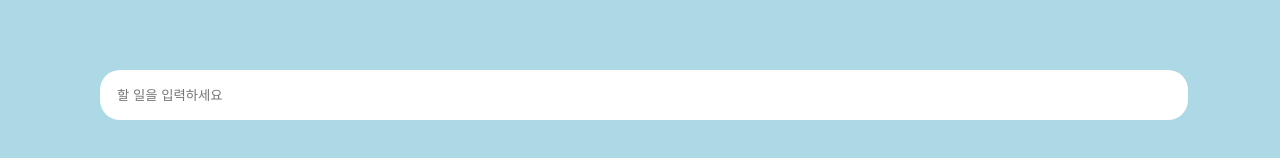
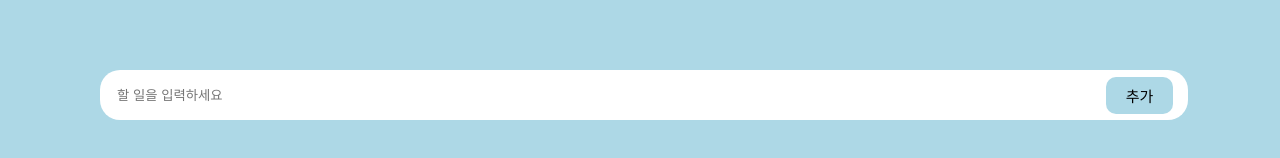
Before and after one commit to chaeyeonan/Vue, a Vue app in the folder todolist/: page / in a window 1280 px wide. Shown: the part 630-788 px from the top of the page. Built offline with nearby package versions, Linux system fonts and the light colour scheme.

Commit message:
추가이벤트 발생시 스크롤 맨 아래로 이동

```diff
--- a/todolist/components/TodoApp.vue
+++ b/todolist/components/TodoApp.vue
@@ -36,6 +36,7 @@ export default {
       );
     },
   },
+
   methods: {
     insertTodo(task) {
       if (task.trim()) {
@@ -45,6 +46,7 @@ export default {
           done: false,
           createdDate: this.createdDate,
         });
+        this.$refs.todoItemList.scrollToBottom();
       }
     },
     deleteTodo(id) {
@@ -78,6 +80,7 @@ export default {
           :date="createdDate"
           @delete="deleteTodo"
           @update="updateTodo"
+          ref="todoItemList"
         />
       </div>
     </div>
--- a/todolist/components/TodoCreater.vue
+++ b/todolist/components/TodoCreater.vue
@@ -30,6 +30,17 @@ export default {
       class="input"
       placeholder="할 일을 입력하세요"
     />
+    <div
+      class="button"
+      @click="
+        {
+          $emit('insertTask', task);
+          initializeValue();
+        }
+      "
+    >
+      추가
+    </div>
   </div>
 </template>
 
@@ -40,6 +51,7 @@ export default {
   background: white;
   border-radius: 20px;
   display: flex;
+  justify-content: space-between;
   align-items: center;
   padding: 0 15px;
 }
@@ -49,4 +61,10 @@ input {
   border: none;
   outline: none;
 }
+.button {
+  font-size: 15px;
+  padding: 8px 20px;
+  background: lightblue;
+  border-radius: 10px;
+}
 </style>
--- a/todolist/components/TodoItem.vue
+++ b/todolist/components/TodoItem.vue
@@ -40,7 +40,9 @@ export default {
           $emit('update', todo.id, task);
         "
       />
-      <div v-else class="task">{{ todo.task }}</div>
+      <div v-else :class="todo.done ? 'done-task' : 'task'">
+        {{ todo.task }}
+      </div>
     </div>
 
     <div class="button-container">
@@ -77,7 +79,7 @@ export default {
   display: flex;
   gap: 5px;
   align-items: center;
-  font-size: 20px;
+  font-size: 18px;
   width: calc(100% - 134px);
 }
 .checkbox {
@@ -87,6 +89,7 @@ export default {
 .updateInputbox {
   border: none;
   border-bottom: 1px solid blue;
+  width: 100%;
   height: 25px;
   font-size: 18px;
   outline: none;
@@ -94,6 +97,11 @@ export default {
 }
 .task {
   width: calc(100% - 50px);
+}
+.done-task {
+  width: calc(100% - 50px);
+  text-decoration-line: line-through;
+  color: gray;
 }
 .button-container {
   display: flex;
--- a/todolist/components/TodoItemList.vue
+++ b/todolist/components/TodoItemList.vue
@@ -28,12 +28,18 @@ export default {
     updateData(id, task) {
       this.$emit("update", id, task);
     },
+    scrollToBottom() {
+      this.$nextTick(() => {
+        const container = this.$refs.listContainer;
+        container.scrollTop = container.scrollHeight;
+      });
+    },
   },
 };
 </script>
 
 <template>
-  <div class="list-container">
+  <div class="list-container" ref="listContainer">
     <todo-item
       v-for="todos in todoItems"
       :key="todos.id"
@@ -50,4 +56,21 @@ export default {
   width: 60%;
   overflow: auto;
 }
+/* 스크롤바 설정*/
+.list-container::-webkit-scrollbar {
+  /*  스크롤바 막대 너비 설정 */
+  width: 6px;
+}
+/* 스크롤바 막대 설정*/
+.list-container::-webkit-scrollbar-thumb {
+  /* 스크롤바 막대 높이, 색상 설정    */
+  height: 17%;
+  background-color: #bdbdbd;
+  /* 스크롤바 둥글게 설정    */
+  border-radius: 2px;
+}
+/* 스크롤바 뒷 배경 설정*/
+.list-container::-webkit-scrollbar-track {
+  background-color: rgba(0, 0, 0, 0);
+}
 </style>
```
